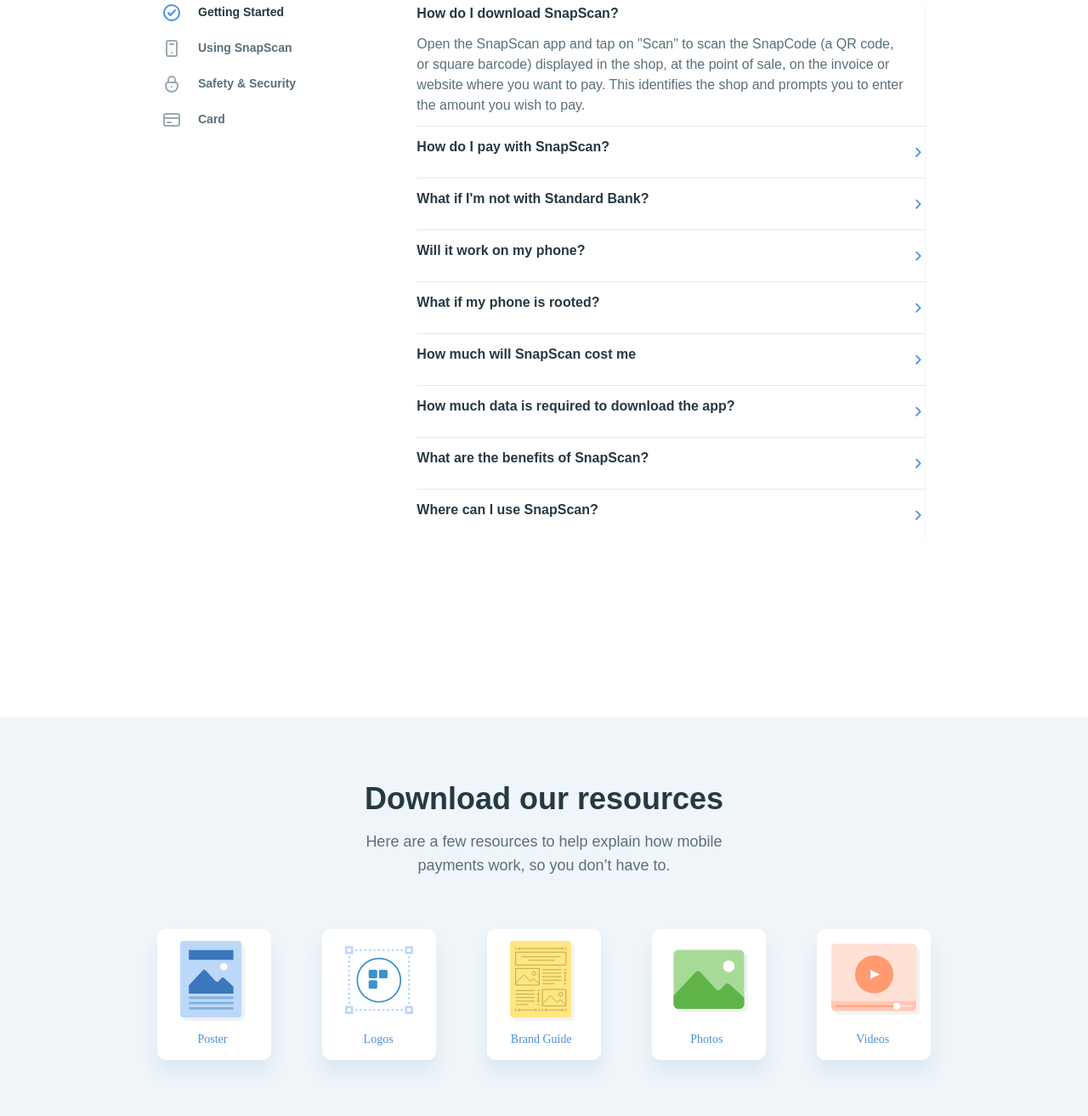
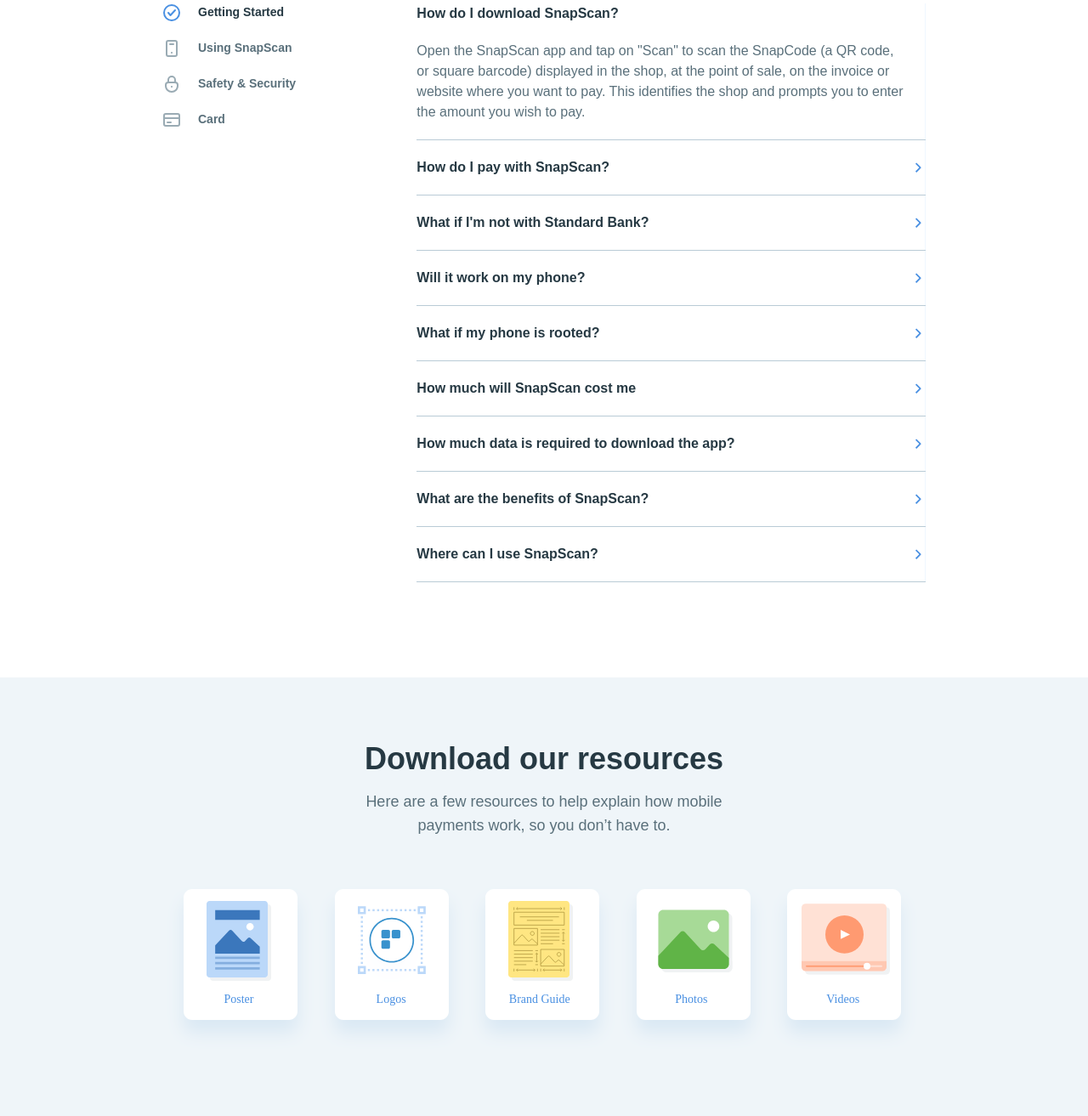
Before and after one commit to shafiqahmad81/snapscan, a website: page src/support.html in a window 1280 px wide. Shown: the part 1167-2480 px from the top of the page at 85% size. Drawn offline with Linux system fonts and the light colour scheme.

Commit message:
fix spacing and download section grid

```diff
--- a/src/support.html
+++ b/src/support.html
@@ -116,7 +116,7 @@
       </header>
       <!-- Header section end -->
       <!-- Bannar section start -->
-      <div class="mt-[62px] relative pt-12 md:pt-24 pb-80">
+      <div class="mt-[62px] relative sm:pt-12 md:pt-24 pb-72 md:pb-80">
         <div
           class="w-full absolute top-0 left-0 right-0 bottom-0 -z-20 bg-no-repeat bg-cover bg-left-36-bottom h-1/2 md:h-full bg-white"
           style="
@@ -202,7 +202,7 @@
                   class="bg-white px-8 pt-[30px] pb-10 rounded-[10px] shadow-3xl w-[390px] max-w-full"
                 >
                   <h4
-                    class="text-[28px] leading-9 text-black-1.1 font-semibold mb-6"
+                    class="text-2xl sm:text-[28px] leading-9 text-black-1.1 font-semibold mb-6"
                   >
                     How can we help?
                   </h4>
@@ -258,11 +258,11 @@
         class="container m-auto max-w-1.5lg md:max-w-[970px] px-4 md:px-9 -mt-20 md:mt-32"
       >
         <div class="flex justify-center">
-          <h3 class="text-4xl font-semibold text-black-1.1">
+          <h3 class="text-3xl sm:text-4xl font-semibold text-black-1.1">
             Have questions about SnapScan?
           </h3>
         </div>
-        <ul class="flex gap-7 text-center mt-14">
+        <ul class="flex gap-7 text-center mt-10 md:mt-14">
           <li
             class="w-1/2 bg-blue-1 text-white py-4 relative rounded-t-3xl after:absolute after:bottom-0 after:left-0 after:-right-7 after:h-px after:bg-blue-1"
           >
@@ -275,7 +275,7 @@
           </li>
         </ul>
         <div class="grid grid-cols-12">
-          <div class="col-span-12 md:col-span-4 pt-11">
+          <div class="col-span-12 md:col-span-4 pt-8 md:pt-11">
             <ul>
               <li class="mb-5">
                 <a class="flex gap-5" href="#">
@@ -360,31 +360,30 @@
               </li>
             </ul>
           </div>
-          <div class="col-span-12 md:col-span-8 pt-11">
-            <div class="divide-y">
-              <div>
-                <div class="border-r border-[#eff7ff] pb-3">
-                  <h6 class="text-base font-semibold text-black-1.1">
-                    <a class="flex justify-between w-full pb-3" href="#"
+          <div
+            class="col-span-12 md:col-span-8 pt-5 md:pt-11 border-b border-b-[#8dabbd9d]"
+          >
+            <div class="divide-y divide-[#8dabbd9d]">
+              <div class="border-r border-[#eff7ff] pb-5">
+                <h6 class="text-base font-semibold text-black-1.1 pb-5">
+                  <a class="flex justify-between w-full" href="#"
                     >How do I download SnapScan?
                   </a>
                 </h6>
                 <div>
                   <p class="pr-5">
-                      Open the SnapScan app and tap on "Scan" to scan the
-                      SnapCode (a QR code, or square barcode) displayed in the
-                      shop, at the point of sale, on the invoice or website
-                      where you want to pay. This identifies the shop and
-                      prompts you to enter the amount you wish to pay.
+                    Open the SnapScan app and tap on "Scan" to scan the SnapCode
+                    (a QR code, or square barcode) displayed in the shop, at the
+                    point of sale, on the invoice or website where you want to
+                    pay. This identifies the shop and prompts you to enter the
+                    amount you wish to pay.
                   </p>
                 </div>
               </div>
-              </div>
               <div>
-                <div class="py-3 border-r border-[#eff7ff]">
                 <h6 class="text-base font-semibold text-black-1.1">
                   <a
-                      class="flex justify-between w-full pb-3 bg-no-repeat bg-right"
+                    class="flex justify-between w-full bg-no-repeat bg-right pr-5 py-5 border-r border-[#eff7ff]"
                     style="
                       background-image: url(./assets/icon/svgs/icn-arrow-side.svg);
                     "
@@ -394,12 +393,10 @@
                   </a>
                 </h6>
               </div>
-              </div>
               <div>
-                <div class="py-3 border-r border-[#eff7ff]">
                 <h6 class="text-base font-semibold text-black-1.1">
                   <a
-                      class="flex justify-between w-full pb-3 bg-no-repeat bg-right"
+                    class="flex justify-between w-full bg-no-repeat bg-right pr-5 py-5 border-r border-[#eff7ff]"
                     style="
                       background-image: url(./assets/icon/svgs/icn-arrow-side.svg);
                     "
@@ -409,12 +406,10 @@
                   </a>
                 </h6>
               </div>
-              </div>
               <div>
-                <div class="py-3 border-r border-[#eff7ff]">
                 <h6 class="text-base font-semibold text-black-1.1">
                   <a
-                      class="flex justify-between w-full pb-3 bg-no-repeat bg-right"
+                    class="flex justify-between w-full bg-no-repeat bg-right pr-5 py-5 border-r border-[#eff7ff]"
                     style="
                       background-image: url(./assets/icon/svgs/icn-arrow-side.svg);
                     "
@@ -424,12 +419,10 @@
                   </a>
                 </h6>
               </div>
-              </div>
               <div>
-                <div class="py-3 border-r border-[#eff7ff]">
                 <h6 class="text-base font-semibold text-black-1.1">
                   <a
-                      class="flex justify-between w-full pb-3 bg-no-repeat bg-right"
+                    class="flex justify-between w-full bg-no-repeat bg-right pr-5 py-5 border-r border-[#eff7ff]"
                     style="
                       background-image: url(./assets/icon/svgs/icn-arrow-side.svg);
                     "
@@ -439,12 +432,10 @@
                   </a>
                 </h6>
               </div>
-              </div>
               <div>
-                <div class="py-3 border-r border-[#eff7ff]">
                 <h6 class="text-base font-semibold text-black-1.1">
                   <a
-                      class="flex justify-between w-full pb-3 bg-no-repeat bg-right"
+                    class="flex justify-between w-full bg-no-repeat bg-right pr-5 py-5 border-r border-[#eff7ff]"
                     style="
                       background-image: url(./assets/icon/svgs/icn-arrow-side.svg);
                     "
@@ -454,12 +445,10 @@
                   </a>
                 </h6>
               </div>
-              </div>
               <div>
-                <div class="py-3 border-r border-[#eff7ff]">
                 <h6 class="text-base font-semibold text-black-1.1">
                   <a
-                      class="flex justify-between w-full pb-3 bg-no-repeat bg-right"
+                    class="flex justify-between w-full bg-no-repeat bg-right pr-5 py-5 border-r border-[#eff7ff]"
                     style="
                       background-image: url(./assets/icon/svgs/icn-arrow-side.svg);
                     "
@@ -469,12 +458,10 @@
                   </a>
                 </h6>
               </div>
-              </div>
               <div>
-                <div class="py-3 border-r border-[#eff7ff]">
                 <h6 class="text-base font-semibold text-black-1.1">
                   <a
-                      class="flex justify-between w-full pb-3 bg-no-repeat bg-right"
+                    class="flex justify-between w-full bg-no-repeat bg-right pr-5 py-5 border-r border-[#eff7ff]"
                     style="
                       background-image: url(./assets/icon/svgs/icn-arrow-side.svg);
                     "
@@ -484,12 +471,10 @@
                   </a>
                 </h6>
               </div>
-              </div>
               <div>
-                <div class="py-3 border-r border-[#eff7ff]">
                 <h6 class="text-base font-semibold text-black-1.1">
                   <a
-                      class="flex justify-between w-full pb-3 bg-no-repeat bg-right"
+                    class="flex justify-between w-full bg-no-repeat bg-right pr-5 py-5 border-r border-[#eff7ff]"
                     style="
                       background-image: url(./assets/icon/svgs/icn-arrow-side.svg);
                     "
@@ -503,15 +488,14 @@
           </div>
         </div>
       </div>
-      </div>
       <!-- Beginning heave question section end -->
 
       <!-- Need Some help section start -->
-      <div class="bg-gray-2 pt-9 pb-12 md:pb-20 mt-40 md:mt-52">
-        <div class="container m-auto max-w-1.5lg md:max-w-6.5xl px-4 md:px-9">
+      <div class="bg-gray-2 pt-4 sm:pt-9 pb-12 md:pb-20 mt-14 sm:mt-28">
+        <div class="container m-auto max-w-1.5lg md:max-w-[960px] px-4 md:px-9">
           <div class="flex justify-center text-center mt-10">
             <div class="max-w-[445px] m-auto">
-              <h3 class="text-4xl font-semibold text-black-1.1 mb-4">
+              <h3 class="text-3xl md:text-4xl font-semibold text-black-1.1 mb-4">
                 Download our resources
               </h3>
               <p class="text-lg mb-4">
@@ -520,22 +504,22 @@
               </p>
             </div>
           </div>
-          <div class="flex flex-wrap gap-5 justify-center mt-10">
-            <a href="#"
+          <div class="grid grid-cols-12 md:grid-cols-10 justify-center mt-10">
+            <a class="col-span-6 sm:col-span-4 md:col-span-2" href="#"
               ><img src="./assets/icon/svgs/icn-download-poster.svg" alt=""
             /></a>
-            <a href="#"
+            <a class="col-span-6 sm:col-span-4 md:col-span-2 href="#"
               ><img src="./assets/icon/svgs/icn-download-logo.svg" alt=""
             /></a>
-            <a href="#"
+            <a class="col-span-6 sm:col-span-4 md:col-span-2 href="#"
               ><img
                 src="./assets/icon/svgs/icn-download-brand-guide.svg"
                 alt=""
             /></a>
-            <a href="#"
+            <a class="col-span-6 sm:col-span-4 md:col-span-2 href="#"
               ><img src="./assets/icon/svgs/icn-download-photos.svg" alt=""
             /></a>
-            <a href="#"
+            <a class="col-span-6 sm:col-span-4 md:col-span-2 href="#"
               ><img src="./assets/icon/svgs/icn-download-videos.svg" alt=""
             /></a>
           </div>
```
Also changed, not shown: src/assets/css/output.css. Lines whose indentation alone changed are shown as unchanged.
